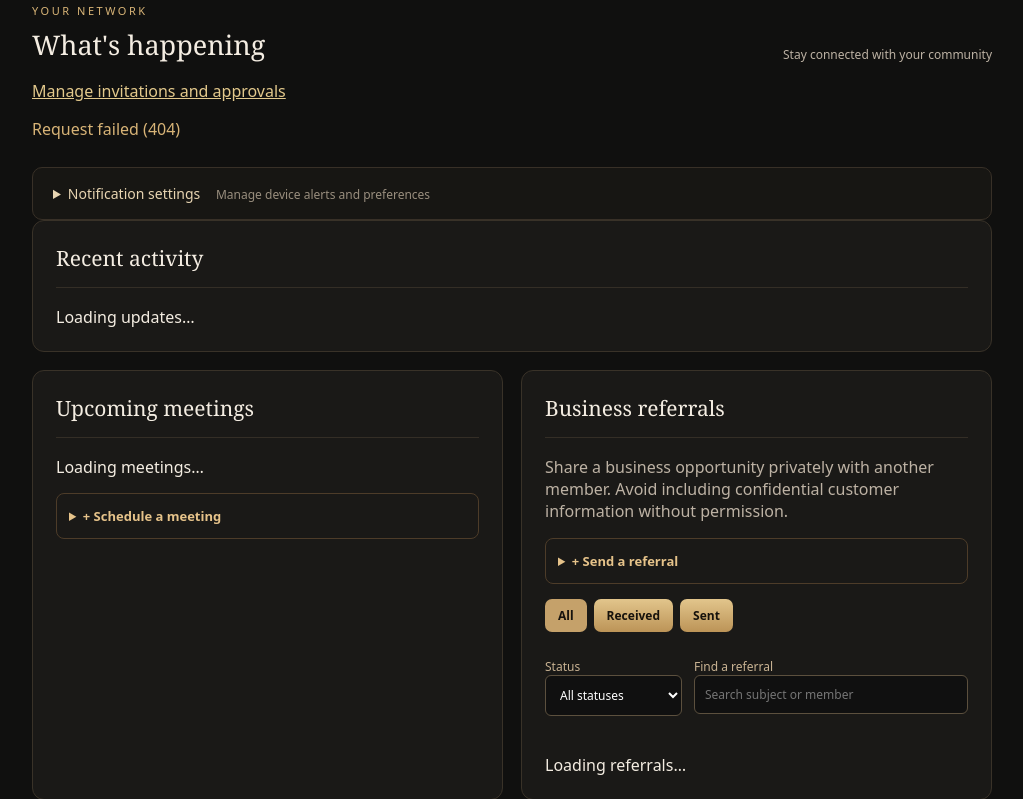
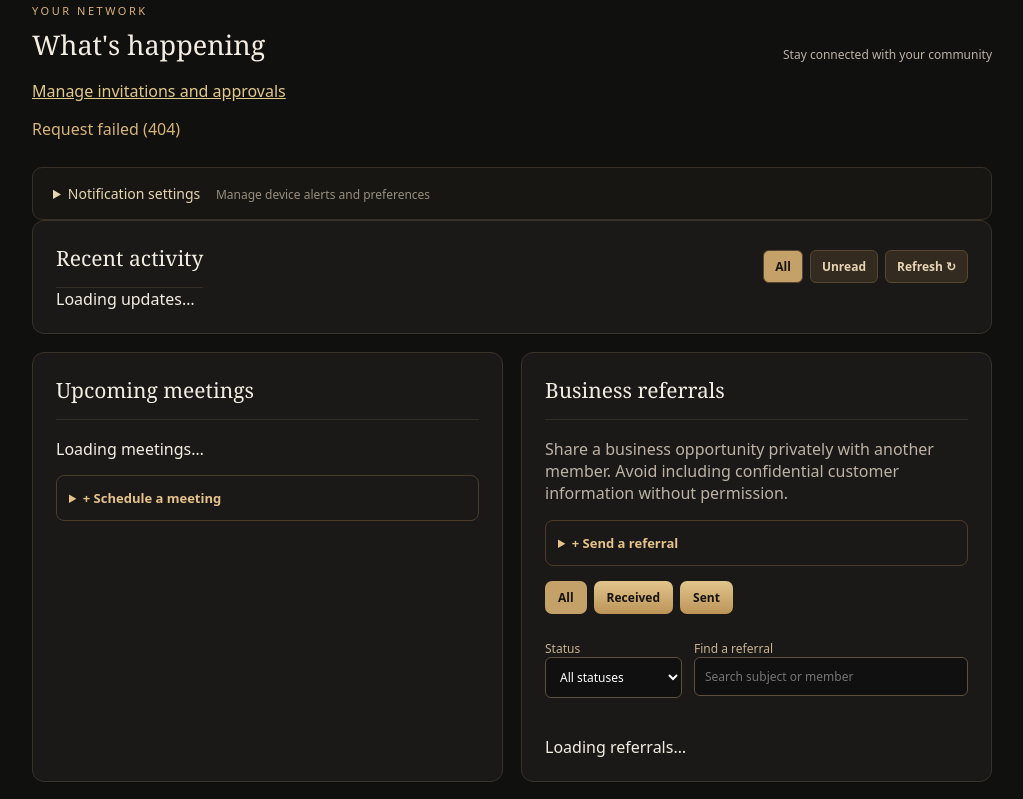
Before and after one commit to dpanaz/the-board, a Laravel app: template resources/views/board/home.blade.php in a window 1280 px wide. Shown: the part 861-1660 px from the top of the page, without its empty margins (253-1276 px from the left). Run offline with Laravel 12, Linux system fonts and the light colour scheme; the template is opened without the code that fills it, so the values that code supplies are empty; the visitor is signed in with stand-in values (Sample User, id 1).

Commit message:
Improve activity center with unread filter and refresh controls

```diff
--- a/resources/views/board/home.blade.php
+++ b/resources/views/board/home.blade.php
@@ -39,6 +39,7 @@ header{box-shadow:0 1px 0 #2d281f}main{padding-top:32px;max-width:1600px}
 .member-spotlight{display:flex;justify-content:space-between;align-items:center;gap:24px;padding:22px 26px;margin:0 0 24px;border:1px solid #53422c;border-radius:12px;background:linear-gradient(115deg,#242018,#191917)}.member-spotlight h2{font:24px Georgia,serif;margin:9px 0}.spotlight-details{display:flex;align-items:center;gap:20px;justify-content:space-between;min-width:40%}.spotlight-details strong{font-size:18px;color:#f3e4cd}.spotlight-details p{margin:6px 0}.spotlight-details small{color:#c6ac86}.spotlight-actions button{white-space:nowrap}.referral-tabs{display:flex;gap:7px;flex-wrap:wrap;margin:14px 0}.referral-tabs button{padding:8px 13px;font-size:12px;border-radius:7px}.referral-tabs button[aria-pressed="true"]{background:#c5a16a;color:#17130e;border-color:#c5a16a}@media(max-width:750px){.member-spotlight,.spotlight-details{display:block}.spotlight-actions{margin-top:12px}}
 .directory-tools{display:grid;grid-template-columns:2fr 1fr;gap:12px;margin:15px 0}.directory-tools label{font-size:12px;color:#d2b98e}.directory-tools input,.directory-tools select{margin-top:6px}.directory-cards{display:grid;gap:10px}.directory-member{display:flex;align-items:center;gap:12px;border:1px solid #493b2a;background:#24211d;border-radius:10px;padding:13px}.directory-avatar{width:43px;height:43px;flex:0 0 43px;border-radius:50%;background:#55432a;color:#f4e6d2;display:grid;place-items:center;font-weight:700;font-size:13px}.directory-info{flex:1;min-width:0}.directory-info strong{display:block;color:#f5e9d5}.directory-info p{margin:4px 0;font-size:13px}.directory-info small{display:block;color:#baa88f;font-size:11px}.directory-connect{padding:8px 11px;font-size:12px;white-space:nowrap}@media(max-width:700px){.directory-tools{grid-template-columns:1fr}.directory-member{flex-wrap:wrap}.directory-connect{margin-left:55px}}
 .referral-controls{display:grid;grid-template-columns:1fr 2fr;gap:12px;margin:14px 0}.referral-controls label{font-size:12px;color:#c9b393}.referral-summary{display:grid;grid-template-columns:repeat(4,1fr);gap:8px;margin:12px 0}.referral-summary-item{padding:10px;border:1px solid #53432d;border-radius:8px;background:#252019;text-align:center}.referral-summary-item strong{display:block;font-size:21px;color:#e6c38a}.referral-summary-item small{font-size:11px}.referral-card{padding:14px 0;border-bottom:1px solid #473a2a}.referral-heading{display:flex;justify-content:space-between;gap:12px;align-items:center}.referral-heading strong{color:#f2e5d1}.referral-status{border:1px solid #8a704b;border-radius:20px;padding:4px 9px;font-size:11px;text-transform:capitalize;color:#e6c38a}.referral-card p{white-space:pre-wrap;overflow-wrap:anywhere}.referral-actions{display:flex;gap:9px;align-items:center;flex-wrap:wrap;margin-top:12px}.referral-actions select{width:auto;max-width:180px}.referral-followup{font-size:12px;padding:9px 12px}@media(max-width:700px){.referral-controls{grid-template-columns:1fr}.referral-summary{grid-template-columns:repeat(2,1fr)}}
+.activity-heading{display:flex;justify-content:space-between;align-items:center;gap:12px;flex-wrap:wrap}.activity-heading h2{margin:0}.activity-actions{display:flex;gap:7px;flex-wrap:wrap}.activity-actions button{padding:7px 11px;font-size:12px;background:#332b20;color:#e7d3b3;border:1px solid #58472e}.activity-actions button[aria-pressed="true"]{background:#c5a16a;color:#19140d}.activity-item{padding:13px 0;border-bottom:1px solid #493b2a}.activity-item-heading{display:flex;gap:9px;align-items:center}.activity-item-heading strong{color:#f0e3cf}.activity-new{border:1px solid #aa8650;border-radius:20px;padding:2px 7px;font-size:10px;color:#e5c18c}.activity-item p{margin:9px 0;white-space:pre-wrap;overflow-wrap:anywhere}.activity-item-actions{display:flex;gap:12px;align-items:center}.activity-item-actions a{color:#e3c98c;font-size:13px}.activity-item-actions button{padding:6px 10px;font-size:12px}
 </style>
 </head>
 <body>
@@ -71,7 +72,7 @@ header{box-shadow:0 1px 0 #2d281f}main{padding-top:32px;max-width:1600px}
 <label><input type="checkbox" name="referrals" checked style="width:auto"> Business referrals</label>
 <button type="submit">Save notification preferences</button></form>
 <p id="push-status" class="muted" aria-live="polite"></p><p id="push-test-status" class="muted" aria-live="polite"></p></section></details>
-<section class="activity-panel"><h2>Recent activity <span id="activity-count"></span></h2><div id="board-activity">Loading updates…</div></section>
+<section class="activity-panel"><div class="activity-heading"><h2>Recent activity <span id="activity-count"></span></h2><div class="activity-actions"><button type="button" id="activity-all" aria-pressed="true">All</button><button type="button" id="activity-unread" aria-pressed="false">Unread</button><button type="button" id="activity-refresh">Refresh ↻</button></div></div><div id="board-activity">Loading updates…</div></section>
 <div class="layout dashboard-grid">
 <section class="dashboard-panel"><h2>Upcoming meetings</h2><div id="board-meetings">Loading meetings…</div>
 @if(in_array(auth('board')->user()->role, ['admin', 'super_admin'], true))
@@ -306,23 +307,42 @@ if(meetingForm)meetingForm.onsubmit=async event=>{
  try{await api('/api/meetings',{method:'POST',headers:{'Content-Type':'application/json'},body:JSON.stringify({...fields,starts_at:new Date(fields.starts_at).toISOString(),ends_at:new Date(fields.ends_at).toISOString()})});form.reset();notice.textContent='Meeting created.';await loadMeetings()}catch(error){showError(error)}
 };
 
+let activityItems=[];
+let activityFilter='all';
+function renderActivity(){
+ const root=document.getElementById('board-activity');root.replaceChildren();
+ const visible=activityItems.filter(item=>activityFilter==='all'||!item.read_at);
+ for(const item of visible){
+  const card=el('article','','activity-item');
+  const heading=el('div','','activity-item-heading');heading.append(el('strong',item.title));
+  if(!item.read_at)heading.append(el('span','New','activity-new'));
+  card.append(heading);
+  if(item.body)card.append(el('p',item.body));
+  const actions=el('div','','activity-item-actions');
+  if(item.url){const link=document.createElement('a');link.href=item.url;link.textContent='View details ↗';actions.append(link);}
+  if(!item.read_at){
+   const button=document.createElement('button');button.type='button';button.textContent='Mark read';
+   button.onclick=async()=>{button.disabled=true;try{await api('/api/notifications/'+item.id+'/read',{method:'PATCH'});await loadActivity()}catch(error){button.disabled=false;showError(error)}};
+   actions.append(button);
+  }
+  card.append(actions);root.append(card);
+ }
+ if(!visible.length)root.textContent=activityFilter==='unread'?'You are all caught up — no unread updates.':'No activity yet.';
+}
+for(const [id,view] of [['activity-all','all'],['activity-unread','unread']]){
+ document.getElementById(id).addEventListener('click',()=>{
+  activityFilter=view;
+  document.getElementById('activity-all').setAttribute('aria-pressed',String(view==='all'));
+  document.getElementById('activity-unread').setAttribute('aria-pressed',String(view==='unread'));
+  renderActivity();
+ });
+}
+document.getElementById('activity-refresh').addEventListener('click',()=>loadActivity().catch(showError));
 async function loadActivity(){
- const data=await api('/api/notifications');
- const root=document.getElementById('board-activity');root.replaceChildren();
- document.getElementById('activity-count').textContent=data.unread_count?'('+data.unread_count+' new)':'';
- for(const item of data.items){
-  const card=el('div','','message');
-  card.append(el('strong',item.title+(item.read_at?'':' · New')));
-  if(item.body)card.append(el('p',item.body));
-  const link=document.createElement('a');link.href=item.url;link.textContent='View';link.style.color='#e3c98c';card.append(link);
-  if(!item.read_at){
-   const button=document.createElement('button');button.type='button';button.textContent='Mark read';button.style.marginLeft='12px';
-   button.onclick=async()=>{try{await api('/api/notifications/'+item.id+'/read',{method:'PATCH'});await loadActivity()}catch(error){showError(error)}};
-   card.append(button);
-  }
-  root.append(card);
- }
- if(!data.items.length)root.textContent='No activity yet.';
+ const data=await api('/api/notifications');activityItems=data.items||[];
+ const unread=activityItems.filter(item=>!item.read_at).length;
+ document.getElementById('activity-count').textContent=(data.unread_count??unread)?'('+(data.unread_count??unread)+' new)':'';
+ renderActivity();
 }
 
 async function loadPushTestStatus(){
```
